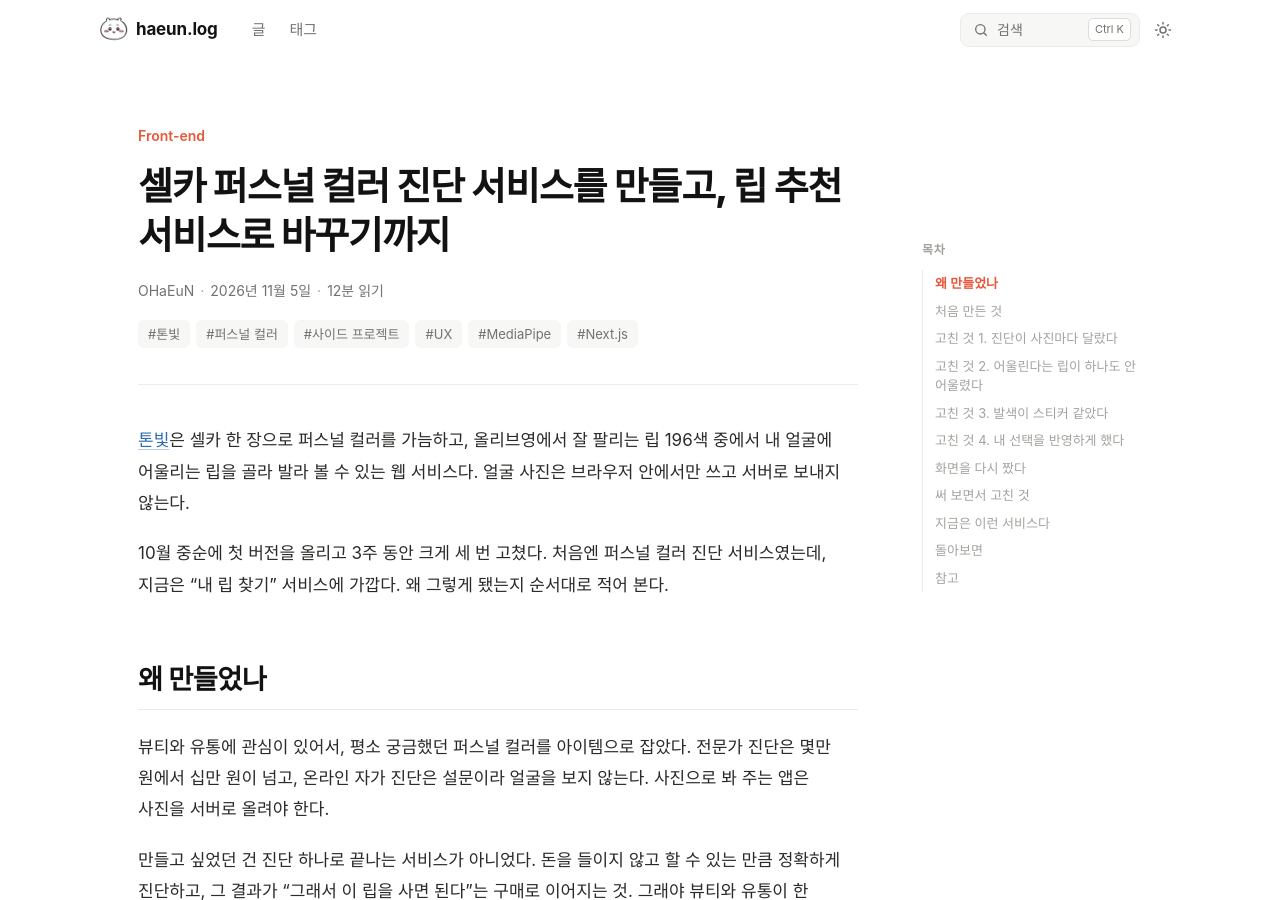
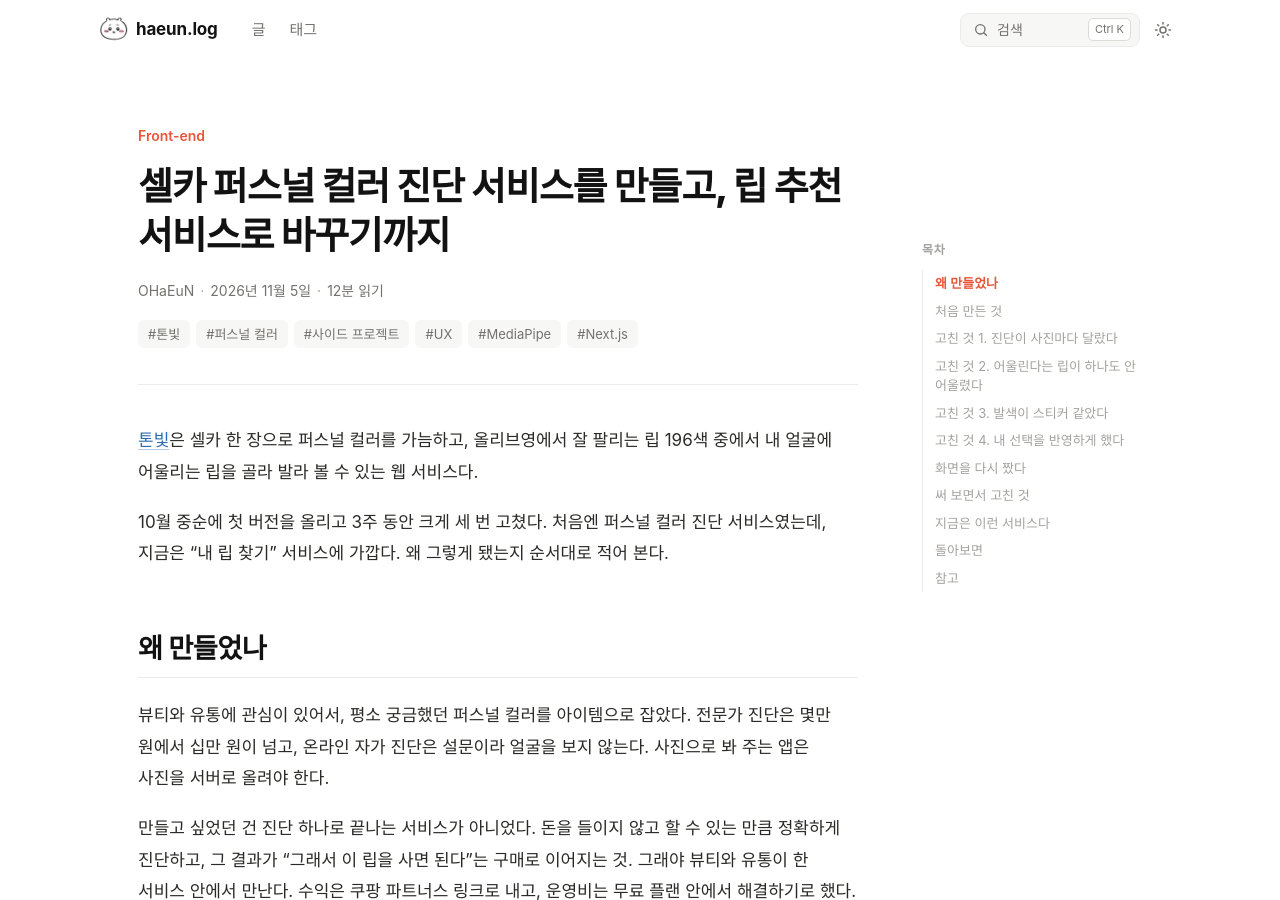
Before and after one commit to OHaEuN/OHaEuN, a Jekyll site: the page built from _posts/2026-11-04-31.md, in a window 1280 px wide and 900 px high. Built offline with Jekyll 4.4.1, drawn with Linux system fonts in a browser that asks for light colours; nearby versions of some CDN libraries; some web fonts are replaced.

Commit message:
Post 31: drop the duplicated privacy line from the intro

```diff
--- a/_posts/2026-11-04-31.md
+++ b/_posts/2026-11-04-31.md
@@ -10,7 +10,7 @@ image: /assets/posts/31/thumbnail.jpg
 description: "셀카 한 장으로 퍼스널 컬러를 가늠하는 서비스를 만들었다. 정확도에 한계가 있다는 걸 확인하고 '내 립 찾기' 서비스로 방향을 바꿨다. 처음 만든 것, 고친 것, 화면을 다시 짠 과정, 지금의 모습을 정리했다."
 ---
 
-[톤빛](https://tonebit.vercel.app)은 셀카 한 장으로 퍼스널 컬러를 가늠하고, 올리브영에서 잘 팔리는 립 196색 중에서 내 얼굴에 어울리는 립을 골라 발라 볼 수 있는 웹 서비스다. 얼굴 사진은 브라우저 안에서만 쓰고 서버로 보내지 않는다.
+[톤빛](https://tonebit.vercel.app)은 셀카 한 장으로 퍼스널 컬러를 가늠하고, 올리브영에서 잘 팔리는 립 196색 중에서 내 얼굴에 어울리는 립을 골라 발라 볼 수 있는 웹 서비스다.
 
 10월 중순에 첫 버전을 올리고 3주 동안 크게 세 번 고쳤다. 처음엔 퍼스널 컬러 진단 서비스였는데, 지금은 "내 립 찾기" 서비스에 가깝다. 왜 그렇게 됐는지 순서대로 적어 본다.
 
```
